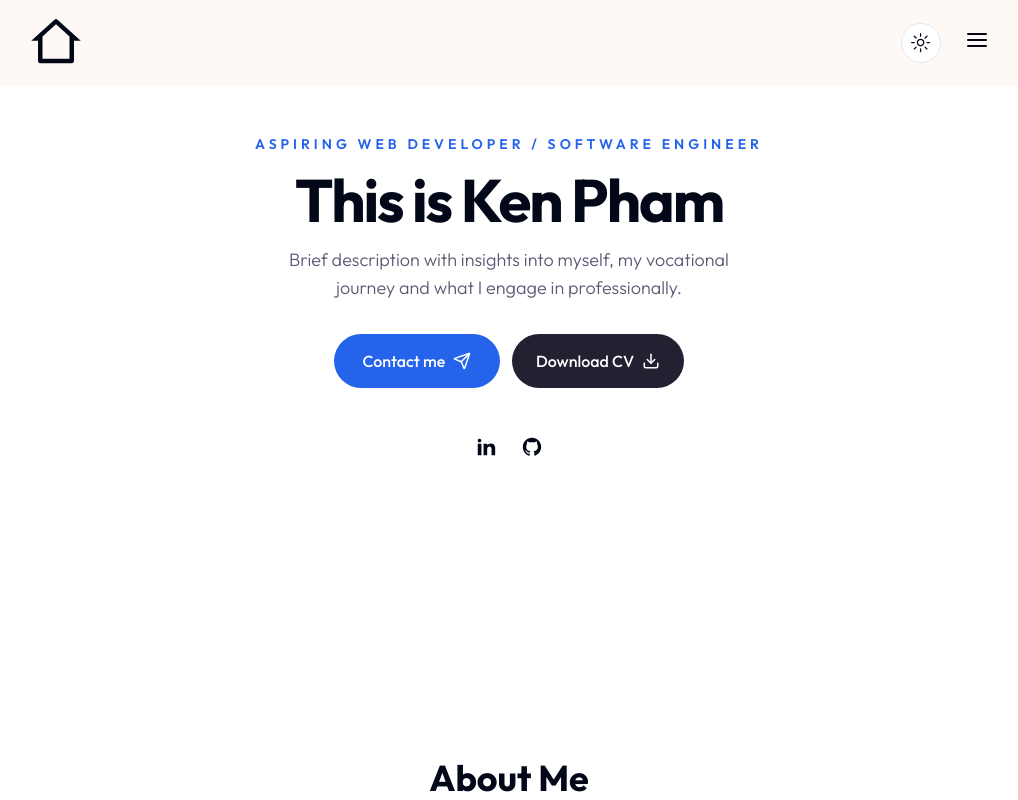
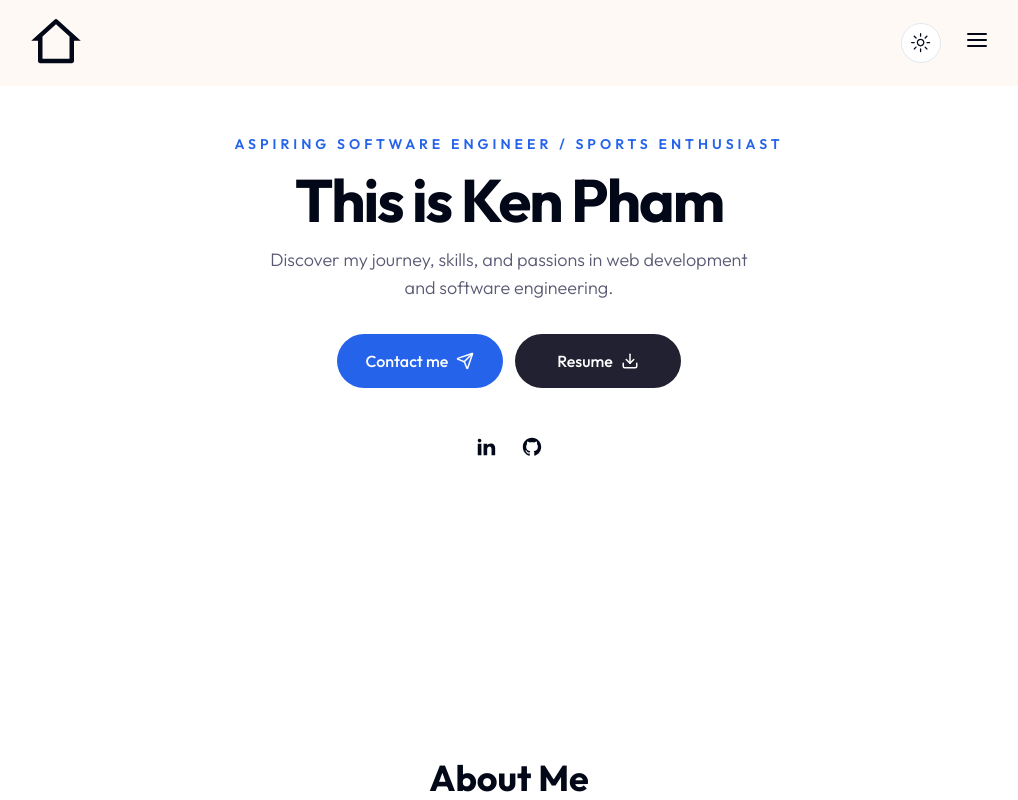
Before and after one commit to NhatMinh12/personal-website, a Next.js app: page / in a window 1280 px wide. Shown: the top 800 px of the page, without its empty margins (131-1149 px from the left). Built offline with nearby package versions, Linux system fonts and the light colour scheme.

Commit message:
change descriptions and delete badges in hero section

```diff
--- a/components/Hero.jsx
+++ b/components/Hero.jsx
@@ -1,11 +1,7 @@
 import Link from "next/link";
 import { Button } from "./ui/button";
 import { Download, Send } from "lucide-react";
-
-import { RiBriefcase4Fill, RiTodoFill } from "react-icons/ri";
-
 import DevImg from "./DevImg";
-import Badge from "./Badge";
 import Socials from "./Socials";
 
 const Hero = () => {
@@ -15,12 +11,11 @@ const Hero = () => {
         <div className="flex justify-between gap-x-8">
           <div className="flex max-w-[600px] flex-col justify-center mx-auto xl:mx-0 text-center xl:text-left">
             <div className="text-sm uppercase font-semibold mb-4 text-primary tracking-[4px]">
-              Aspiring Web Developer / Software Engineer
+              Aspiring Software Engineer / Sports Enthusiast
             </div>
             <h1 className="h1 mb-4">This is Ken Pham</h1>
             <p className="subtitle max-w-[490px] mx-auto xl:mx-0">
-              Brief description with insights into myself, my vocational journey
-              and what I engage in professionally.
+            Discover my journey, skills, and passions in web development and software engineering.
             </p>
             <div className="flex flex-col gap-y-3 md:flex-row gap-x-3 mx-auto xl:mx-0 mb-12">
               <Link href="/contact">
@@ -35,7 +30,7 @@ const Hero = () => {
               >
                 <a target="_blank" rel="noopener noreferrer">
                   <Button variant="secondary" className="gap-x-2">
-                    Download CV <Download size={18} />
+                    Resume <Download size={18} />
                   </Button>
                 </a>
               </Link>
@@ -46,23 +41,10 @@ const Hero = () => {
             />
           </div>
           <div className="hidden xl:flex relative">
-            <Badge
-              containerStyles="absolute top-[24%] -left-[5rem]"
-              icon={<RiBriefcase4Fill />}
-              endCountNum={2}
-              badgeText="Years Of Experience"
-            />
-            <Badge
-              containerStyles="absolute top-[80%] -left-[1rem]"
-              icon={<RiTodoFill />}
-              endCountNum={5}
-              endCountText="+"
-              badgeText="Technical Projects"
-            />
             <div className="bg-hero_shape2_blue_light dark:bg-hero_shape2_dark w-[500px] h-[500px] bg-no-repeat absolute -top-1 -right-2"></div>
             <DevImg
               containerStyles="bg-hero_shape w-[510px] h-[462px] bg-no-repeat relative bg-bottom"
-              imgSrc="/hero/developer.png"
+              imgSrc="/hero/profile_pic1.png"
             />
           </div>
         </div>
```
